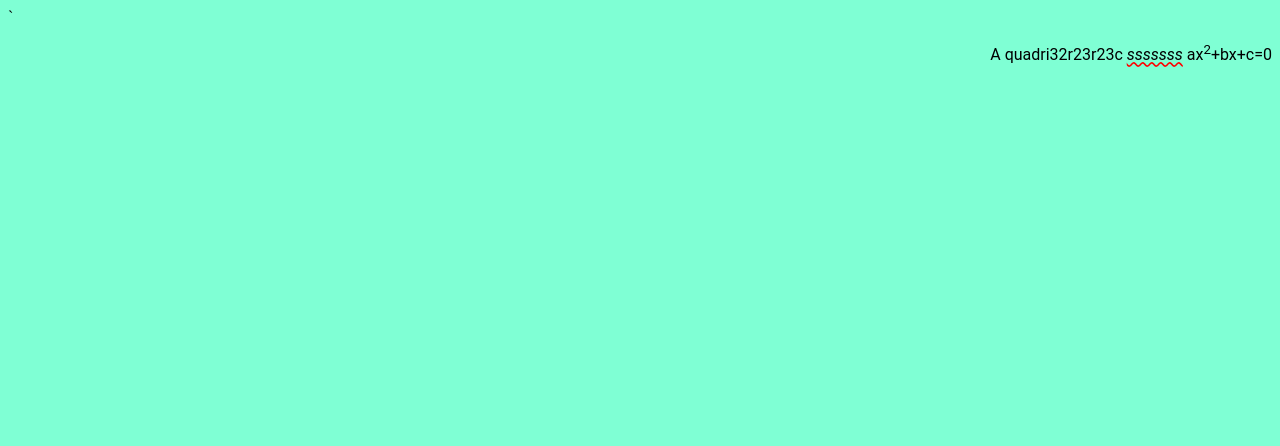
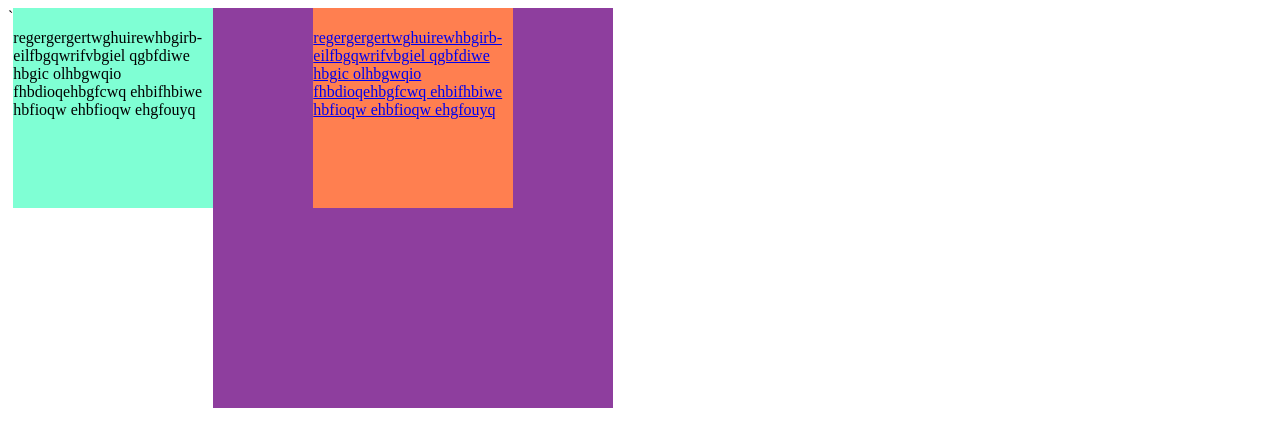
Before and after one commit to Rudi7566/Learnings, a plain HTML site: page index.html in a window 1280 px wide. Drawn offline with Linux system fonts and the light colour scheme.

Commit message:
@homework

```diff
--- a/index.html
+++ b/index.html
@@ -1,16 +1,42 @@
 <!DOCTYPE html>
 <html lang="en">`
+
 <head>
     <meta charset="UTF-8">
     <meta name="viewport" content="width=device-width, initial-scale=1.0">
     <title>Document</title>
     <link rel="stylesheet" href="styles.css">
 </head>
+
 <body>
-<p>
-    <span class = "wwwwww">A quadri32r23r23c</span>
-    <span class = "italic">sssssss</span>
-    ax<sup>2</sup>+bx+c=0
-</p>
+
+    <div class="Move">
+        <h1></h1>
+        <h2></h2>
+        <p>
+            regergergertwghuirewhbgirb-eilfbgqwrifvbgiel
+            qgbfdiwe hbgic olhbgwqio fhbdioqehbgfcwq ehbifhbiwe
+            hbfioqw ehbfioqw ehgfouyq
+        </p>
+    </div>
+
+    <div class="position">
+        <div class="right">
+            <h1></h1>
+            <h2></h2>
+            <p>
+                <a href="MyFirstLink.html">
+                    regergergertwghuirewhbgirb-eilfbgqwrifvbgiel
+                    qgbfdiwe hbgic olhbgwqio fhbdioqehbgfcwq ehbifhbiwe
+                    hbfioqw ehbfioqw ehgfouyq
+                </a>
+            </p>
+
+        </div>
+
+    </div>
+
+
 </body>
+
 </html>
--- a/styles.css
+++ b/styles.css
@@ -1,21 +1,27 @@
-*{
+body{
+    height:100%;
+    width: 100%;
+    display: flex;
+    flex-wrap: wrap;
+}
+.Move{
 
+    margin: 0px 0px 0px 0px ;
+    background-color: aquamarine;
+    height: 200px;
+    width: 200px;
 }
-body{
-
-    background-color: aquamarine;
+.right{
+    position: absolute;
+    left: 100px;
+    height: 200px;
+    width: 200px;
+    background-color: coral;
 }
-p{
-    text-align: right;
-font-family: Roboto;
-color: #000000;
+.position{
+    position: relative;
+margin: 0px 0px;
+    background-color: rgb(142, 62, 158);
+    height: 400px;
+    width: 400px;
 }
-.bold{
-    font-weight:bold;
-}
-.italic{
-    font-style:italic;
-    text-decoration: underline;
-    text-decoration-style: wavy;
-    text-decoration-color: red;
-}
```
Also changed, not shown: MyFirstLink.html (added, +11 -0 lines).
